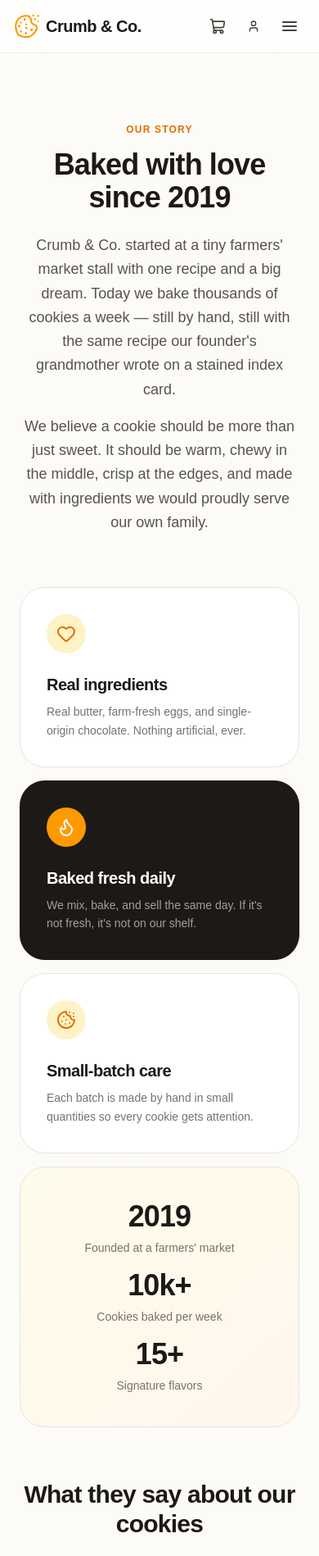
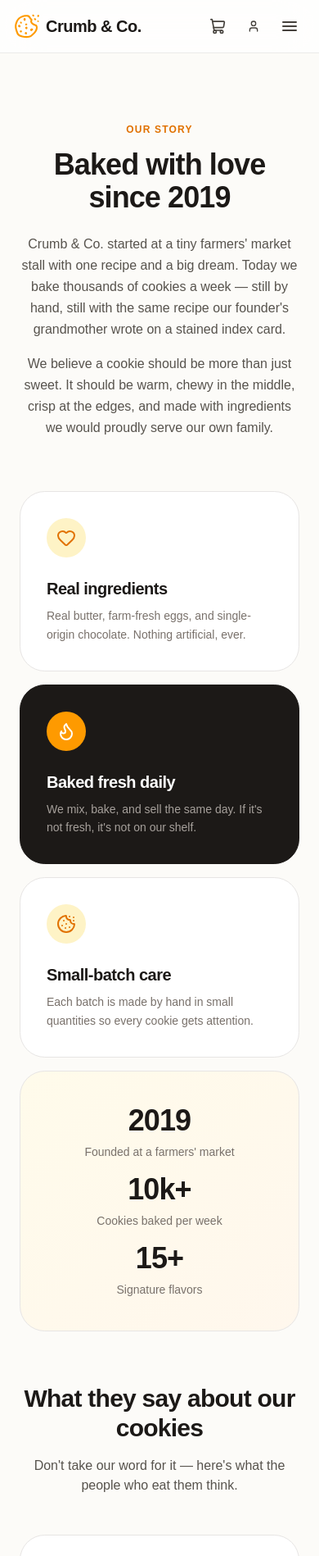
Before and after one commit to juliarina/cookie-store, a React (Vite) app: page /about in a window 390 px wide. Shown: the top 1898 px of the page at 82% size. Built offline with nearby package versions, Linux system fonts and the light colour scheme.

Commit message:
style: make page descriptions responsive on small screens

```diff
--- a/src/pages/About.tsx
+++ b/src/pages/About.tsx
@@ -59,13 +59,13 @@ export default function About() {
         <h1 className="mt-3 text-4xl font-bold tracking-tight text-stone-900 sm:text-5xl">
           Baked with love since 2019
         </h1>
-        <p className="mt-6 text-lg leading-relaxed text-stone-600">
+        <p className="mt-6 text-base leading-relaxed text-stone-600 sm:text-lg">
           Crumb &amp; Co. started at a tiny farmers' market stall with one recipe
           and a big dream. Today we bake thousands of cookies a week — still by
           hand, still with the same recipe our founder's grandmother wrote on a
           stained index card.
         </p>
-        <p className="mt-4 text-lg leading-relaxed text-stone-600">
+        <p className="mt-4 text-base leading-relaxed text-stone-600 sm:text-lg">
           We believe a cookie should be more than just sweet. It should be
           warm, chewy in the middle, crisp at the edges, and made with
           ingredients we would proudly serve our own family.
@@ -130,7 +130,7 @@ export default function About() {
           <h2 className="mt-3 text-3xl font-bold tracking-tight text-stone-900 sm:text-4xl">
             What they say about our cookies
           </h2>
-          <p className="mt-4 text-lg text-stone-600">
+          <p className="mt-4 text-base text-stone-600 sm:text-lg">
             Don't take our word for it — here's what the people who eat them
             think.
           </p>
--- a/src/pages/Checkout.tsx
+++ b/src/pages/Checkout.tsx
@@ -60,7 +60,7 @@ export default function Checkout() {
         <h1 className="mt-8 text-4xl font-bold tracking-tight text-stone-900">
           Order placed!
         </h1>
-        <p className="mt-4 text-lg text-stone-600">
+        <p className="mt-4 text-base text-stone-600 sm:text-lg">
           Thanks for your order{placedOrderId ? ` — ${placedOrderId}` : ""}.
           Your cookies are being baked fresh and will be delivered warm.
         </p>
@@ -114,7 +114,7 @@ export default function Checkout() {
         <h1 className="mt-3 text-4xl font-bold tracking-tight text-stone-900 sm:text-5xl">
           Almost there
         </h1>
-        <p className="mt-4 text-lg text-stone-600">
+        <p className="mt-4 text-base text-stone-600 sm:text-lg">
           Fill in your details and we'll bake your cookies fresh.
         </p>
       </div>
--- a/src/pages/Contact.tsx
+++ b/src/pages/Contact.tsx
@@ -42,7 +42,7 @@ export default function Contact() {
         <h1 className="mt-3 text-4xl font-bold tracking-tight text-stone-900 sm:text-5xl">
           We'd love to hear from you
         </h1>
-        <p className="mt-4 text-lg text-stone-600">
+        <p className="mt-4 text-base text-stone-600 sm:text-lg">
           Questions about an order, a custom cookie box, or catering? Send us a
           message and we'll get back to you within a day.
         </p>
--- a/src/pages/Home.tsx
+++ b/src/pages/Home.tsx
@@ -221,7 +221,7 @@ export default function Home() {
             <h2 className="mt-3 text-3xl font-bold tracking-tight sm:text-4xl">
               Baked to be better
             </h2>
-            <p className="mt-4 text-lg text-stone-400">
+            <p className="mt-4 text-base text-stone-400 sm:text-lg">
               Every cookie is a small ritual — slow, careful, and worth the
               wait.
             </p>
--- a/src/pages/Menu.tsx
+++ b/src/pages/Menu.tsx
@@ -17,7 +17,7 @@ export default function Menu() {
         <h1 className="mt-3 text-3xl font-bold tracking-tight text-stone-900 sm:text-4xl">
           Our Menu
         </h1>
-        <p className="mt-4 text-lg text-stone-600">
+        <p className="mt-4 text-base text-stone-600 sm:text-lg">
           Every cookie is hand-rolled and baked fresh each morning. Mix and
           match a dozen — or grab a box of your favorites.
         </p>
```
